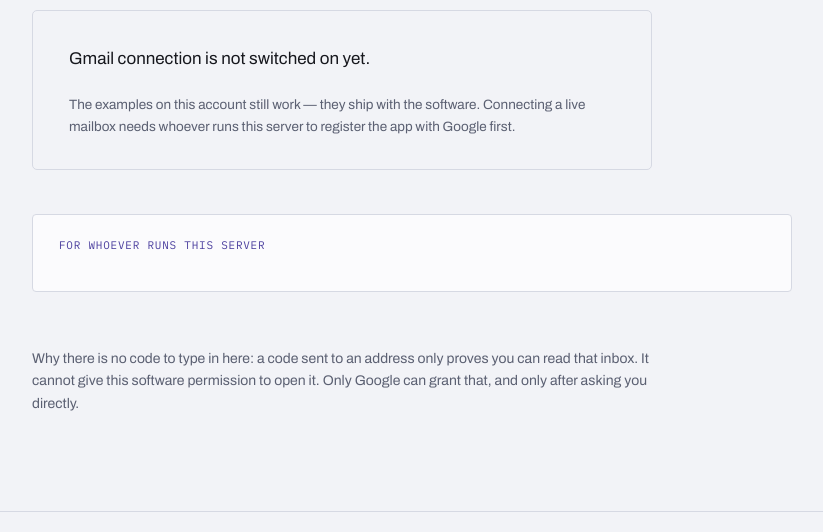
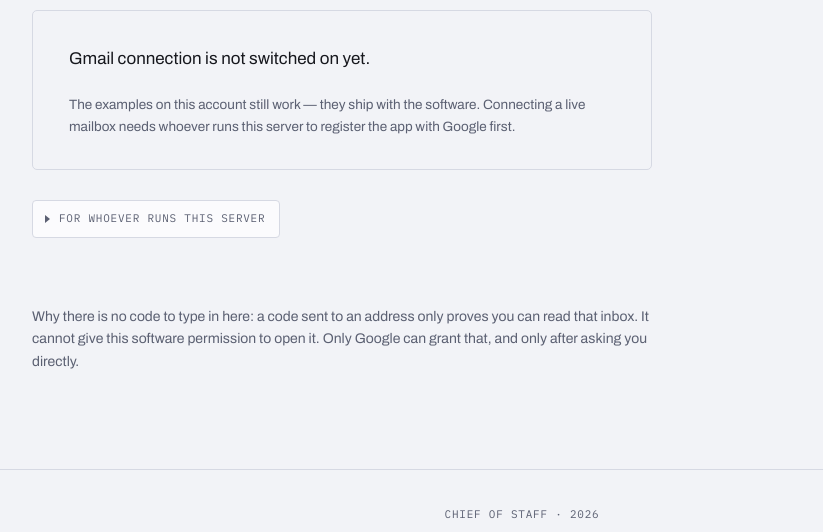
Before and after one commit to AMREESHAYS/chief-of-staff, a FastAPI app: page /connect/callback in a window 1280 px wide. Shown: the part 336-868 px from the top of the page, without its empty margins (118-941 px from the left). Run offline with FastAPI, Linux system fonts and the light colour scheme.

Commit message:
fix: the setup section did not look like something that opens
The summary carries a class that sets display to block, and a block summary
loses the browser's disclosure triangle. What was left was a bordered box with
one line of text in it and nothing to suggest a click would do anything.

The marker is now drawn explicitly, the summary is a toggle rather than a card,
and the instructions sit outside it once opened.

Co-Authored-By: Claude Opus 5 <noreply@anthropic.com>

```diff
--- a/static/landing.css
+++ b/static/landing.css
@@ -704,5 +704,52 @@ button.linkish {
 
 .what-happens li { margin-bottom: 8px; }
 
-details.setup > summary { cursor: pointer; list-style: revert; }
-details.setup[open] > summary { margin-bottom: 14px; }
+/* A collapsed section has to look like one. The summary carries .perm-label,
+   which sets display:block, and a block summary loses the browser's disclosure
+   triangle — leaving a bordered box with one line in it and no sign that it
+   opens. The marker is drawn here instead. */
+details.setup {
+  padding: 0;
+  background: none;
+  border: 0;
+  max-width: 760px;
+  margin-top: 30px;
+}
+
+details.setup > summary {
+  cursor: pointer;
+  list-style: none;
+  display: flex;
+  align-items: center;
+  gap: 9px;
+  width: fit-content;
+  padding: 9px 14px 9px 12px;
+  border: 1px solid var(--rule);
+  border-radius: 4px;
+  background: var(--paper-lift);
+  color: var(--ink-soft);
+}
+
+details.setup > summary::-webkit-details-marker { display: none; }
+
+details.setup > summary::before {
+  content: "";
+  width: 0;
+  height: 0;
+  border-left: 5px solid currentColor;
+  border-top: 4px solid transparent;
+  border-bottom: 4px solid transparent;
+  transition: transform .15s ease;
+}
+
+details.setup[open] > summary::before { transform: rotate(90deg); }
+
+details.setup > summary:hover { color: var(--carbon); border-color: var(--carbon); }
+
+/* the instructions themselves, once opened */
+details.setup > :not(summary) {
+  max-width: 760px;
+  margin-left: 2px;
+}
+
+details.setup[open] > summary { margin-bottom: 18px; }
```
